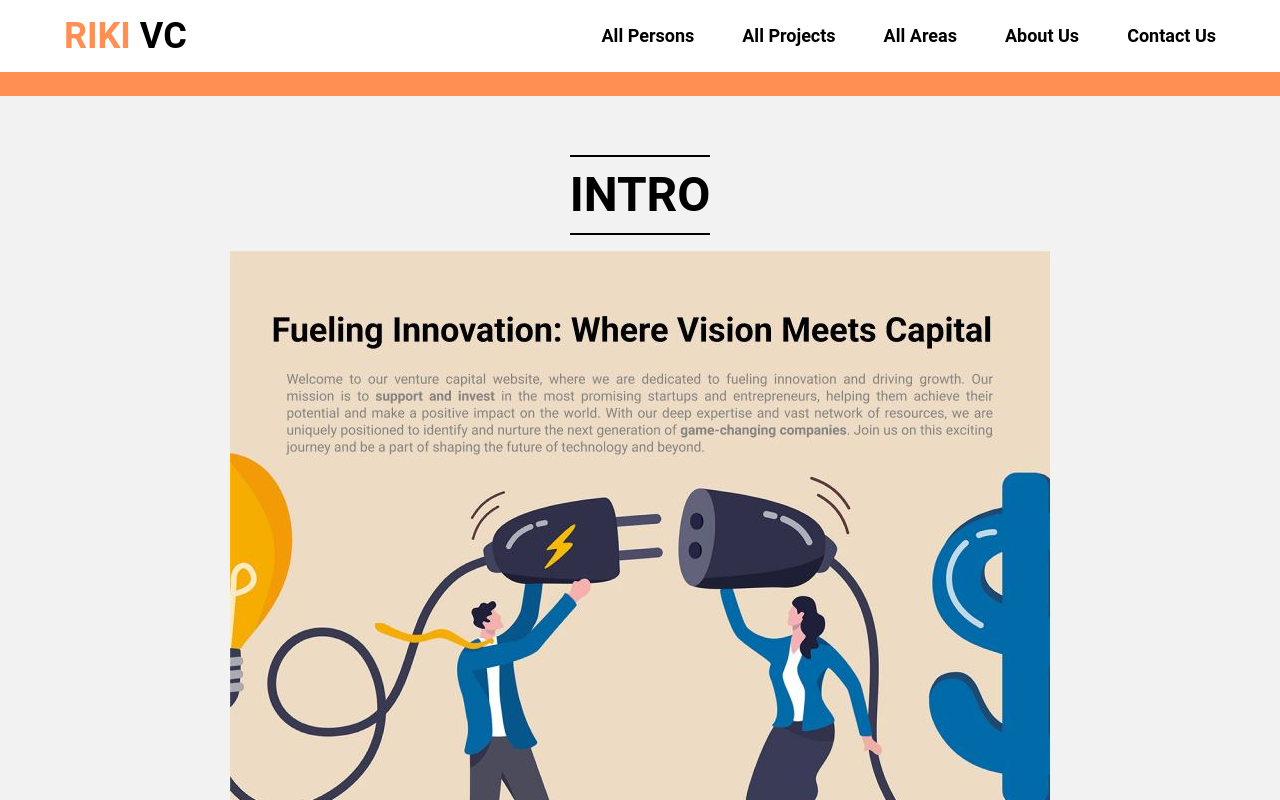
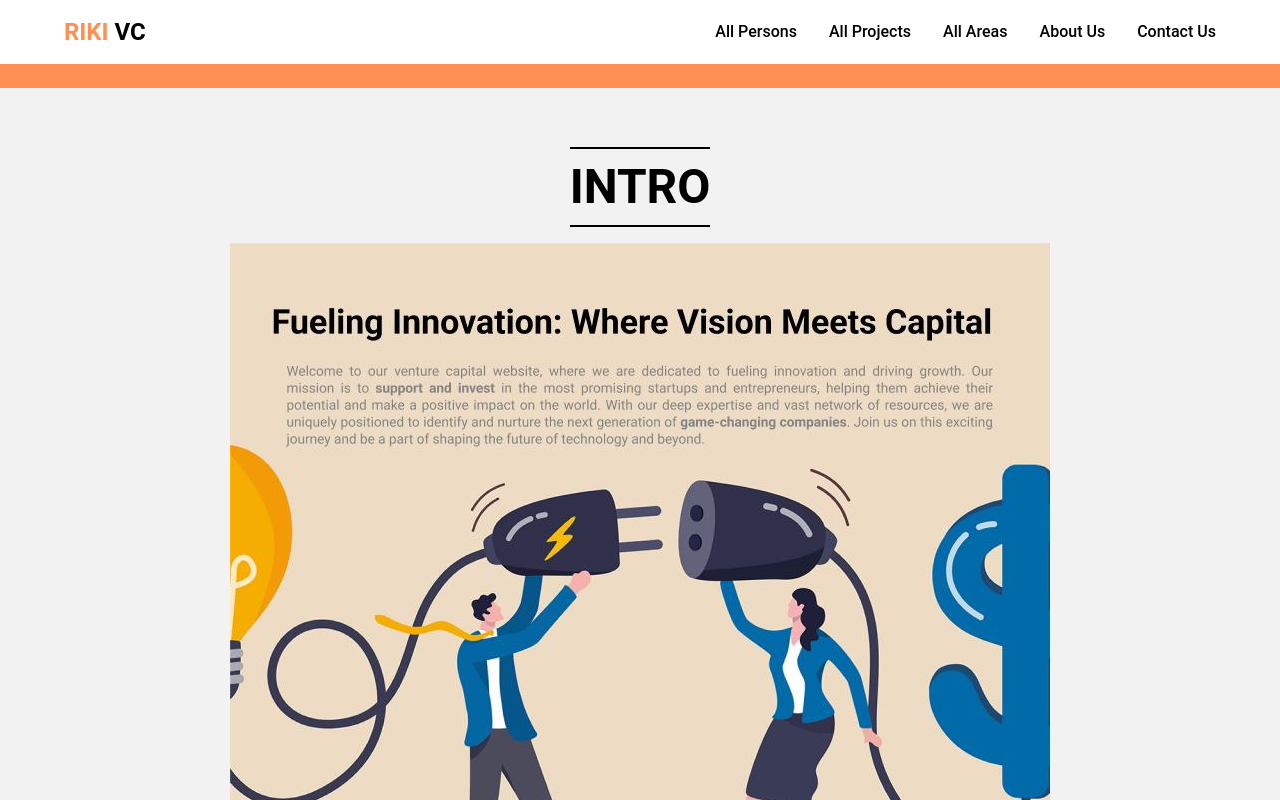
Before and after one commit to MahdiValadan/riki-vc, a Nuxt app: page / in a window 1280 px wide. Shown: the top 800 px of the page. Built offline with nearby package versions, Linux system fonts and the light colour scheme.

Commit message:
Update AppHeader.vue

```diff
--- a/components/AppHeader.vue
+++ b/components/AppHeader.vue
@@ -3,11 +3,11 @@
     <nav class="w-full px-16 py-4 flex flex-row justify-between items-center bg-white">
       <NuxtLink
         to="/"
-        class="font-bold text-4xl"
+        class="font-bold text-2xl"
       >
         <span class="text-[#FF8F52]">RIKI</span> VC
       </NuxtLink>
-      <ul class="font-bold text-lg leading-7 flex flex-row items-center gap-12 py-0">
+      <ul class="font-medium text-base flex flex-row items-center gap-8">
         <li class="transition hover:text-[#FF8F52]">
           <NuxtLink to="/persons">All Persons</NuxtLink>
         </li>
```
